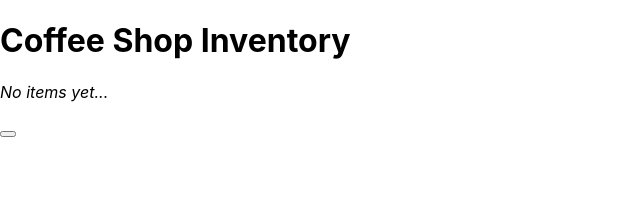
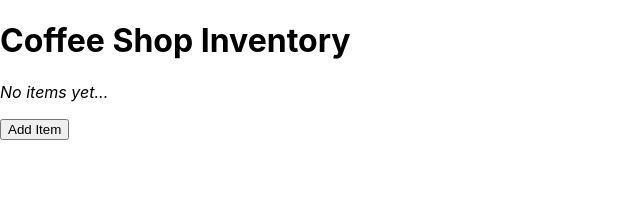
Before and after one commit to igl-myrick/inventory-tracker, a React (Create React App) app: page / in a window 1280 px wide. Shown: the top 209 px of the page, without its empty margins (0-640 px from the left). Built offline with nearby package versions, Linux system fonts and the light colour scheme.

Commit message:
fix buttonText placement on ItemList

```diff
--- a/src/components/StoreControl.js
+++ b/src/components/StoreControl.js
@@ -81,10 +81,10 @@ function StoreControl() {
           itemList={mainItemList}
           onItemSelection={handleChangingSelectedItem}
         />;
-      buttonText = "Add Item";
     } else {
       currentlyVisibleState = <p><i>No items yet...</i></p>
     }
+    buttonText = "Add Item";
   }
 
   return (
```
